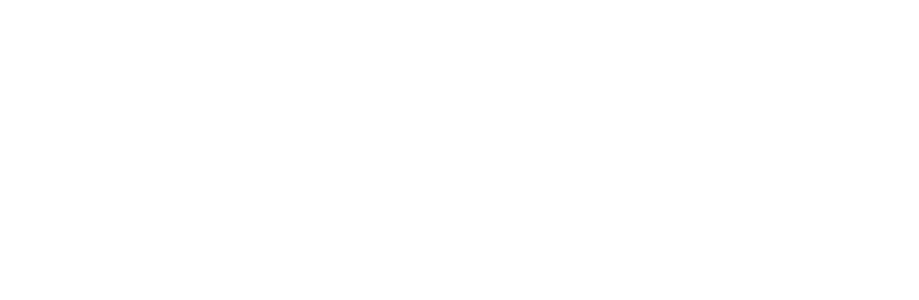
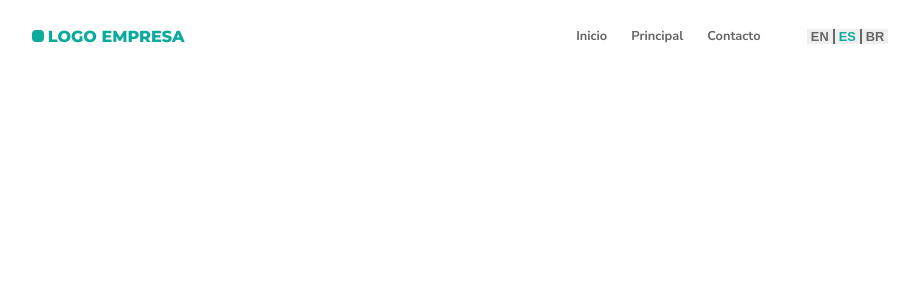
Before and after one commit to EFDillmann/PruebaT-cnicaFrontend-GrupoDelsud, a Next.js app: page / in a window 1280 px wide. Shown: the top 300 px of the page, without its empty margins (184-1103 px from the left). Built offline with nearby package versions, Linux system fonts and the light colour scheme.

Commit message:
navbar responsive

```diff
--- a/src/app/globals.css
+++ b/src/app/globals.css
@@ -7,6 +7,7 @@
 body {
     max-width: 100vw;
     overflow-x: hidden;
+    scroll-behavior: smooth;
 }
 
 body {
@@ -27,3 +28,8 @@
     color: inherit;
     text-decoration: none;
 }
+
+button {
+    cursor: pointer;
+    border: none;
+}
--- a/src/app/page.tsx
+++ b/src/app/page.tsx
@@ -1,9 +1,13 @@
+import Navbar from "@/landing/components/Navbar/Navbar";
+
 export default function Home() {
     return (
         <>
-            <header></header>
-            <main></main>
-            <footer></footer>
+            <header id="header">
+                <Navbar />
+            </header>
+            <main id="main"></main>
+            <footer id="footer"></footer>
         </>
     );
 }
--- /dev/null
+++ b/src/landing/components/LanguageSelector/LanguageSelector.tsx
@@ -0,0 +1,37 @@
+"use client";
+
+import { useState } from "react";
+
+import { languages } from "@/landing/utils/languages";
+
+import styles from "./laguage-selector.module.css";
+
+const LanguageSelector = () => {
+    const [selectedLanguage, setSelectedLanguage] = useState<
+        "es" | "en" | "br"
+    >("es");
+
+    const handleLanguageChange = (language: "es" | "en" | "br") => {
+        setSelectedLanguage(language);
+    };
+
+    return (
+        <article className={styles["language-selector"]}>
+            {languages.map((language) => (
+                <button
+                    key={language.value}
+                    onClick={() => handleLanguageChange(language.value)}
+                    className={`${styles["language-item"]} ${
+                        language.value === selectedLanguage
+                            ? styles["selected-language"]
+                            : ""
+                    }`}
+                >
+                    {language.label}
+                </button>
+            ))}
+        </article>
+    );
+};
+
+export default LanguageSelector;
--- /dev/null
+++ b/src/landing/components/LanguageSelector/laguage-selector.module.css
@@ -0,0 +1,21 @@
+.language-selector {
+    display: flex;
+    align-items: center;
+}
+
+.language-item {
+    border-right: 2px solid #666666;
+    padding-inline: 0.25rem;
+
+    color: #666666;
+    font-size: 0.8rem;
+    font-weight: 600;
+}
+
+.language-item:last-child {
+    border-right: none;
+}
+
+.selected-language {
+    color: #0aaa9d;
+}
--- /dev/null
+++ b/src/landing/components/Logo/Logo.tsx
@@ -0,0 +1,21 @@
+import styles from "./logo.module.css";
+
+interface Props {
+    color?: string;
+}
+
+const Logo = ({ color = "#0AAA9D" }: Props) => {
+    return (
+        <article className={styles.logoContainer}>
+            <div
+                className={styles.squareLogo}
+                style={{ backgroundColor: color }}
+            />
+            <h1 className={styles.textLogo} style={{ color }}>
+                LOGO EMPRESA
+            </h1>
+        </article>
+    );
+};
+
+export default Logo;
--- /dev/null
+++ b/src/landing/components/Logo/logo.module.css
@@ -0,0 +1,24 @@
+.logoContainer {
+    display: flex;
+    align-items: center;
+    gap: 0.25rem;
+    padding: 0.5rem;
+}
+
+.squareLogo {
+    width: 0.75rem;
+    height: 0.75rem;
+    border-radius: 4px;
+}
+
+.textLogo {
+    font-family: var(--font-montserrat);
+    font-weight: 800;
+    font-size: 0.8rem;
+}
+
+@media (width > 768px) {
+    .textLogo {
+        font-size: 1rem;
+    }
+}
--- /dev/null
+++ b/src/landing/components/Navbar/Navbar.tsx
@@ -0,0 +1,32 @@
+import Logo from "@/landing/components/Logo/Logo";
+import NavigationListItem from "@/landing/components/NavigationListItem/NavigationListItem";
+
+import Image from "next/image";
+
+import styles from "./navbar.module.css";
+import LanguageSelector from "../LanguageSelector/LanguageSelector";
+
+const Navbar = () => {
+    return (
+        <nav className={styles.navbar}>
+            <Logo />
+
+            <button className={styles["ham-menu-button"]}>
+                <Image
+                    src="/svgs/ham-menu.svg"
+                    alt="Hamburger menú icon"
+                    width={24}
+                    height={24}
+                    unoptimized
+                />
+            </button>
+
+            <div className={styles["options-container"]}>
+                <NavigationListItem />
+                <LanguageSelector />
+            </div>
+        </nav>
+    );
+};
+
+export default Navbar;
--- /dev/null
+++ b/src/landing/components/Navbar/navbar.module.css
@@ -0,0 +1,36 @@
+.navbar {
+    display: flex;
+    align-items: center;
+    justify-content: space-between;
+
+    height: 4.5rem;
+    width: 100%;
+    padding: 0 1rem;
+}
+
+.ham-menu-button {
+    background-color: transparent;
+    border: none;
+}
+
+.options-container {
+    display: none;
+}
+
+@media (width > 768px) {
+    .navbar {
+        justify-content: space-around;
+    }
+
+    .ham-menu-button {
+        display: none;
+    }
+
+    .options-container {
+        display: flex;
+        justify-content: space-between;
+        gap: 1rem;
+
+        width: 25%;
+    }
+}
--- /dev/null
+++ b/src/landing/components/NavigationListItem/NavigationListItem.tsx
@@ -0,0 +1,32 @@
+import Link from "next/link";
+
+import styles from "./navigation-list-item.module.css";
+
+import { sections } from "@/landing/utils/sections";
+
+interface NavigationItem {
+    label: string;
+    path: string;
+}
+
+interface Props {
+    items?: NavigationItem[];
+    direction?: "row" | "column";
+}
+
+const NavigationListItem = ({ items = sections, direction = "row" }: Props) => {
+    return (
+        <li
+            className={styles.navigationListItem}
+            style={{ flexDirection: direction }}
+        >
+            {items.map((item) => (
+                <Link key={item.path} href={item.path} className={styles.link}>
+                    {item.label}
+                </Link>
+            ))}
+        </li>
+    );
+};
+
+export default NavigationListItem;
--- /dev/null
+++ b/src/landing/components/NavigationListItem/navigation-list-item.module.css
@@ -0,0 +1,11 @@
+.navigationListItem {
+    display: flex;
+    align-items: center;
+    gap: 1.5rem;
+}
+
+.link {
+    color: #666666;
+    font-size: 0.8rem;
+    font-weight: 700;
+}
--- /dev/null
+++ b/src/landing/utils/languages.ts
@@ -0,0 +1,19 @@
+type Language = {
+    value: "es" | "en" | "br";
+    label: string;
+};
+
+export const languages: Language[] = [
+    {
+        value: "en",
+        label: "EN",
+    },
+    {
+        value: "es",
+        label: "ES",
+    },
+    {
+        value: "br",
+        label: "BR",
+    },
+];
--- /dev/null
+++ b/src/landing/utils/sections.ts
@@ -0,0 +1,14 @@
+export const sections = [
+    {
+        path: "#header",
+        label: "Inicio",
+    },
+    {
+        path: "#main",
+        label: "Principal",
+    },
+    {
+        path: "#footer",
+        label: "Contacto",
+    },
+];
```
